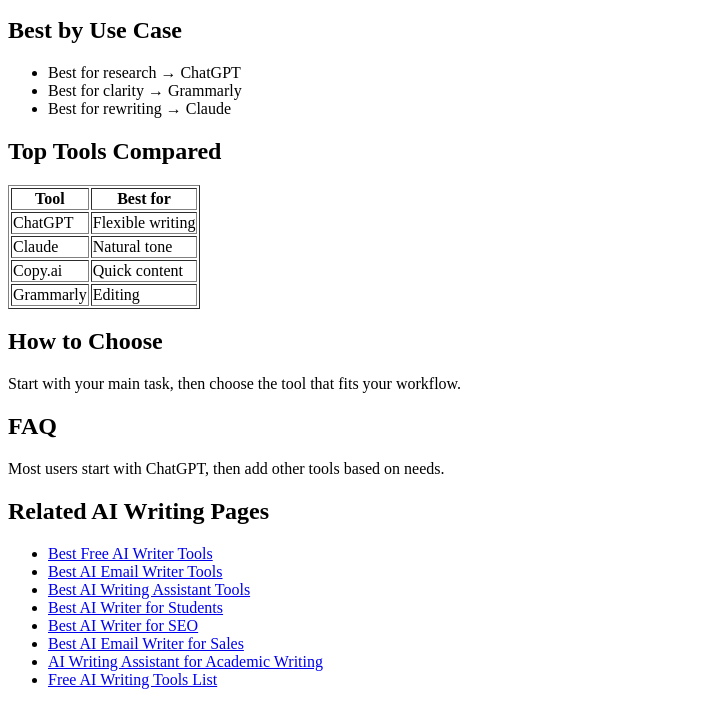
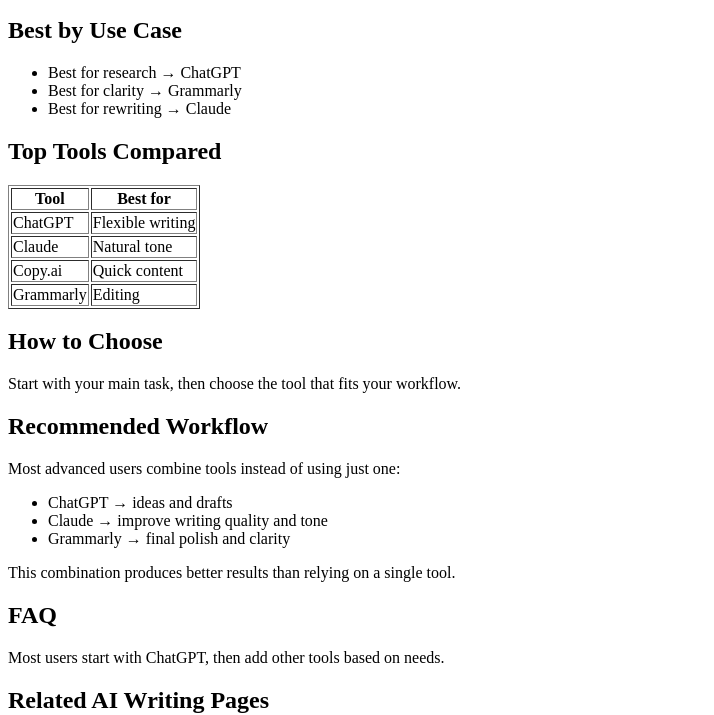
Before and after one commit to walter8688/ai-writing-assistant-academic, a plain HTML site: page index.html in a window 1280 px wide. Shown: the part 101-816 px from the top of the page, without its empty margins (0-714 px from the left). Drawn offline with Linux system fonts and the light colour scheme.

Commit message:
expand cluster

```diff
--- a/index.html
+++ b/index.html
@@ -30,6 +30,16 @@
 <h2>How to Choose</h2>
 <p>Start with your main task, then choose the tool that fits your workflow.</p>
 
+<h2>Recommended Workflow</h2>
+<p>Most advanced users combine tools instead of using just one:</p>
+<ul>
+<li>ChatGPT → ideas and drafts</li>
+<li>Claude → improve writing quality and tone</li>
+<li>Grammarly → final polish and clarity</li>
+</ul>
+<p>This combination produces better results than relying on a single tool.</p>
+
+
 <h2>FAQ</h2>
 <p>Most users start with ChatGPT, then add other tools based on needs.</p>
 
```
